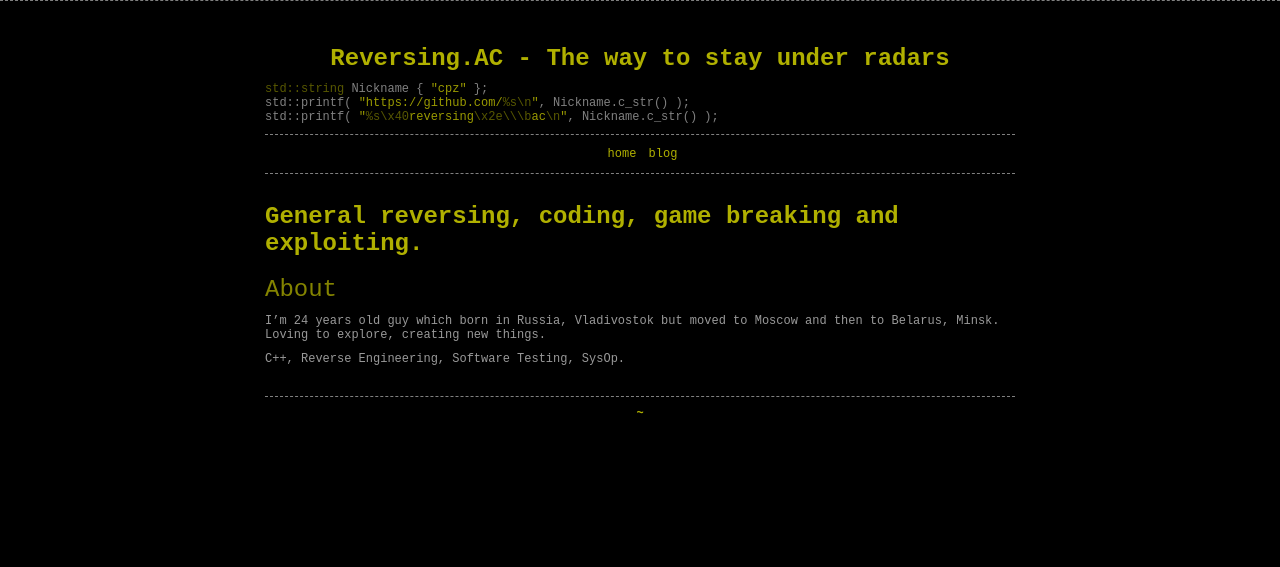
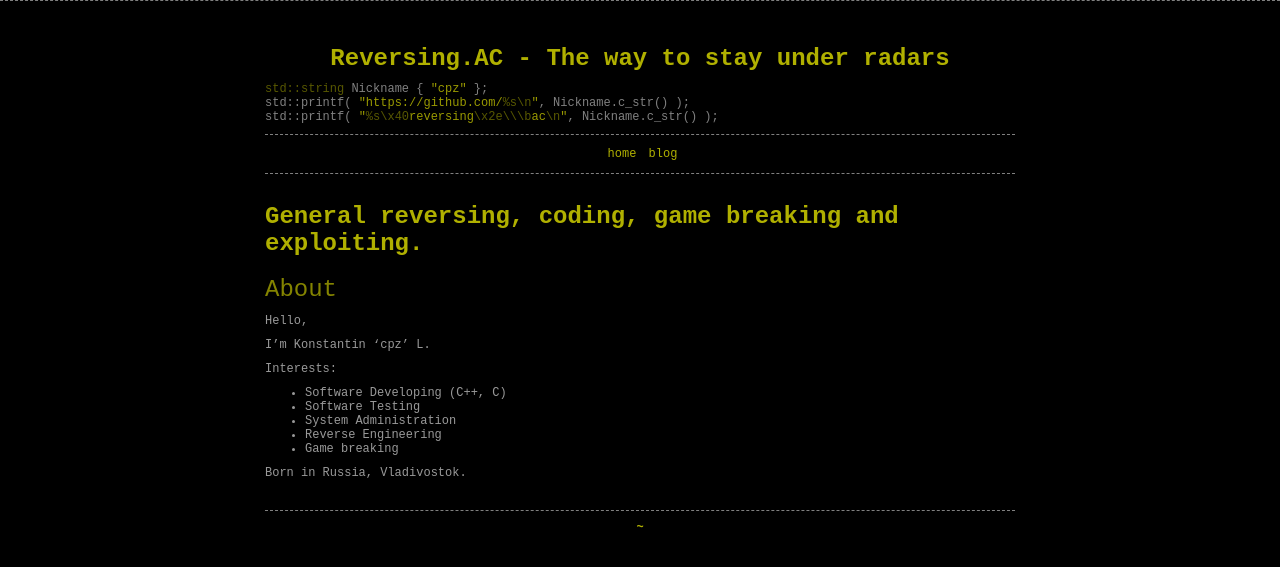
Before and after one commit to cpz/cpz.github.io, a Jekyll site: the page built from index.md, in a window 1280 px wide. Shown: the top 567 px of the page. Built offline with Jekyll 4.4.1, drawn with Linux system fonts in a browser that asks for light colours; our own code applies the rules of GitHub Pages for plain Markdown files.

Commit message:
Update index.md

```diff
--- a/index.md
+++ b/index.md
@@ -6,6 +6,15 @@ layout: content
 
 ### About
 
-I'm 24 years old guy which born in Russia, Vladivostok but moved to Moscow and then to Belarus, Minsk. Loving to explore, creating new things.
+Hello,
 
-C++, Reverse Engineering, Software Testing, SysOp.
+I'm Konstantin 'cpz' L.
+
+Interests:
+* Software Developing (C++, C)
+* Software Testing
+* System Administration
+* Reverse Engineering
+* Game breaking
+
+Born in Russia, Vladivostok.
```
